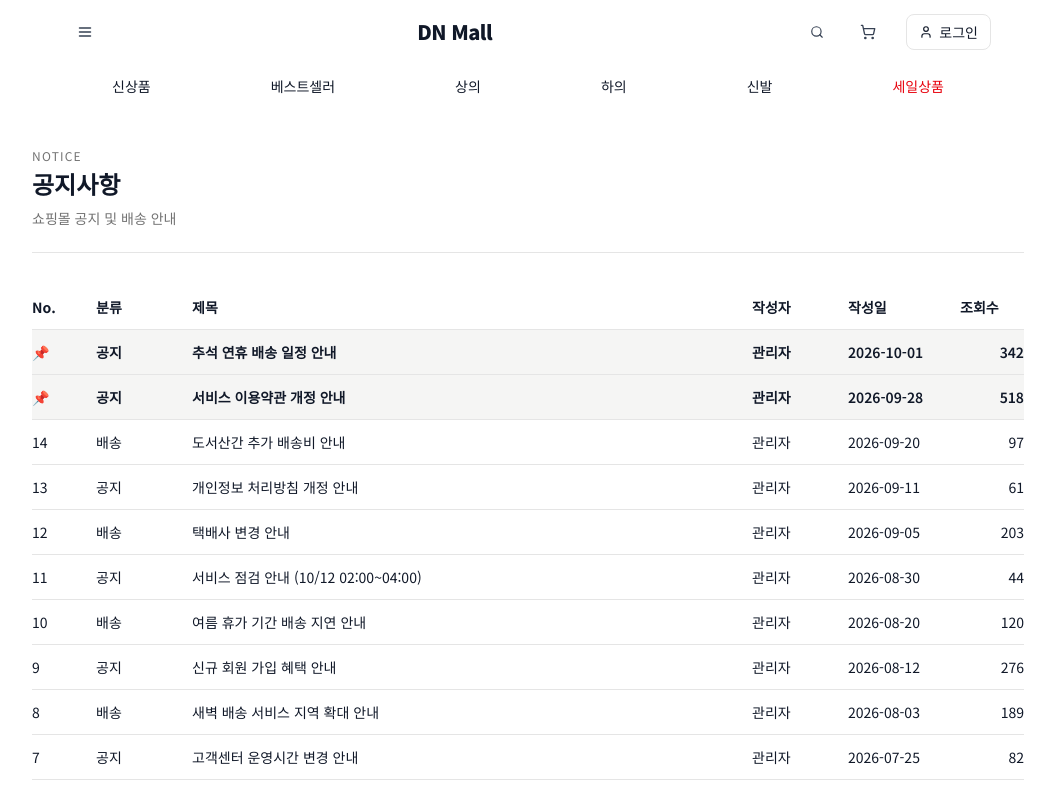
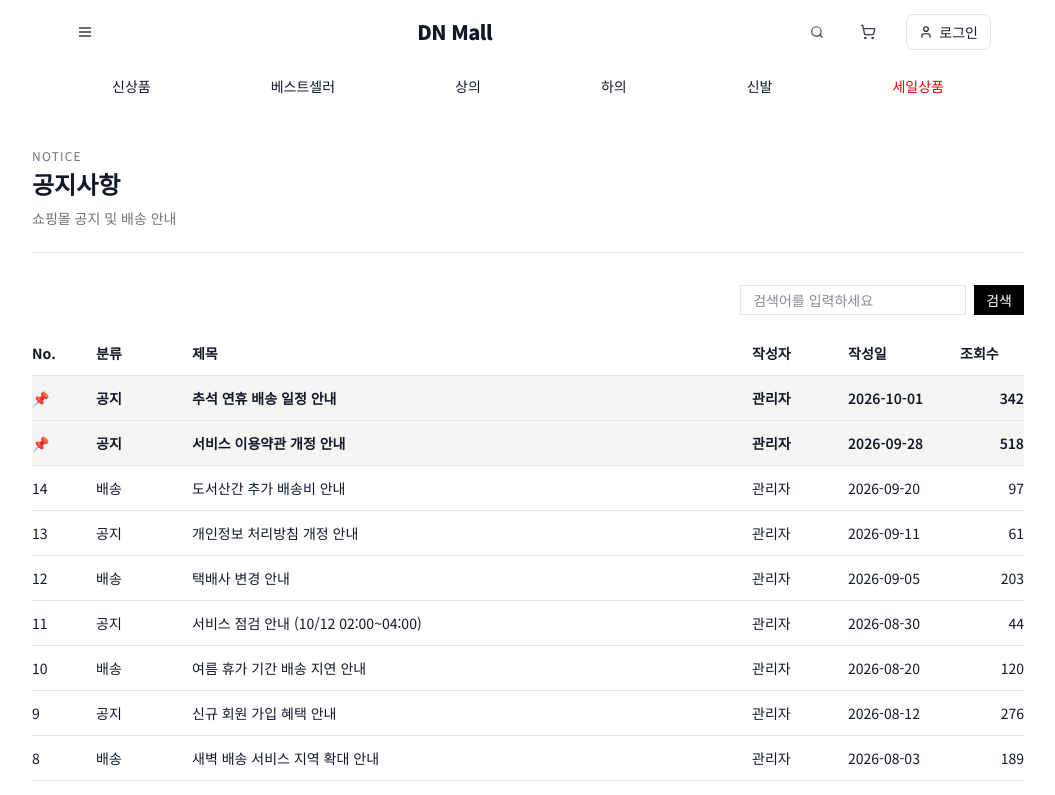
Before and after one commit to mjlee0914/FE-project-teamD, a Next.js app: page /boards/notice in a window 1280 px wide. Shown: the top 795 px of the page, without its empty margins (112-1167 px from the left). Built offline with nearby package versions, Linux system fonts and the light colour scheme.

Commit message:
temp: 임시 커밋

```diff
--- a/app/(shop)/boards/[boardId]/page.tsx
+++ b/app/(shop)/boards/[boardId]/page.tsx
@@ -3,13 +3,14 @@ import { notFound } from 'next/navigation';
 import BoardHeader from '@/domains/boards/components/BoardHeader';
 import PostList from '@/domains/boards/components/PostList';
 import Pagination from '@/domains/boards/components/Pagination';
+import BoardToolbar from '@/domains/boards/components/BoardToolbar';
 
 export default async function BoardPage({
     params,
     searchParams,
 }: {
     params: Promise<{ boardId: string }>;
-    searchParams: Promise<{ page?: string }>;
+    searchParams: Promise<{ page?: string; q?: string; category?: string }>;
 }) {
     const { boardId } = await params;
     const sp = await searchParams;
@@ -21,13 +22,23 @@ export default async function BoardPage({
     const board = await getBoard(boardId);
     if (!board) notFound();
 
-    const result = await getPosts({ boardId, page });
+    const result = await getPosts({
+        boardId,
+        page,
+        q: sp.q,
+        category: sp.category,
+    });
 
     return (
         <div className="mx-auto max-w-5xl px-4 py-10">
             <BoardHeader board={board} />
             {board.type === 'list' ? (
                 <>
+                    <BoardToolbar
+                        board={board}
+                        q={sp.q}
+                        category={sp.category}
+                    />
                     <PostList
                         board={board}
                         posts={result.items}
@@ -39,6 +50,7 @@ export default async function BoardPage({
                         basePath={`/boards/${board.id}`}
                         page={result.page}
                         totalPages={result.totalPages}
+                        query={{ q: sp.q, category: sp.category }}
                     />
                 </>
             ) : (
--- /dev/null
+++ b/domains/boards/components/BoardToolbar.tsx
@@ -0,0 +1,66 @@
+import Link from 'next/link';
+import type { BoardSetting } from '../types/board.types';
+
+interface BoardToolbarProps {
+    board: BoardToolbarProps;
+    q?: string;
+    category?: string;
+}
+
+export default function BoardToolbar({
+    board,
+    q,
+    category,
+}: BoardToolbarProps) {
+    const hrefFor = (c?: string) => {
+        const sp = newURLSearchParams();
+        if (q) sp.set('q', q);
+        if (c) sp.set('category', c);
+        const qs = sp.toString();
+        return qs ? `/boards/${board.id}?${qs}` : `/boards/${board.id}`;
+    };
+
+    const chipClass = (active: boolean) =>
+        `rounded-full border px-3 py-1 text-xs ${active ? 'bg-black text-white' : ''}`;
+
+    return (
+        <div className="mb-4 flex flex-wrap items-center justify-between gap-3">
+            {board.use_category && board.categoies ? (
+                <div className="flex flex-wrap gap-1.5">
+                    <Link href={hrefFor()} className={chipClass(!category)}>
+                        전체
+                    </Link>
+                    {board.categories.map((c) => (
+                        <Link
+                            key={c}
+                            href={hrefFor(c)}
+                            className={chipClass(category === c)}
+                        >
+                            {c}
+                        </Link>
+                    ))}
+                </div>
+            ) : (
+                <div />
+            )}
+
+            <form action={`/boards/${board.id}`} className="flex gap-2">
+                {category && (
+                    <input type="hidden" name="category" value={category} />
+                )}
+                <input
+                    name="q"
+                    defaultValue={q}
+                    placeholder="검색어를 입력하세요"
+                    className="border px-3 py-1 text-sm"
+                />
+                <button
+                    type="submit"
+                    className="bg-black px-3 py-1 text-sm text-white"
+                >
+                    검색
+                </button>
+            </form>
+        </div>
+    );
+}
--- a/domains/boards/mocks/boardMocks.ts
+++ b/domains/boards/mocks/boardMocks.ts
@@ -348,7 +348,7 @@ export const POSTS: Post[] = [
         title: '사이즈가 안 맞아요, 교환하고 싶어요',
         content: '주문번호 20261008-001 한 치수 작은 걸로 교환하고 싶습니다.',
         user_id: 'user-1',
-        author_name: '김민지',
+        author_name: '임찬웅',
         gid: 'post-5',
         view_count: 12,
         is_secret: true,
```
